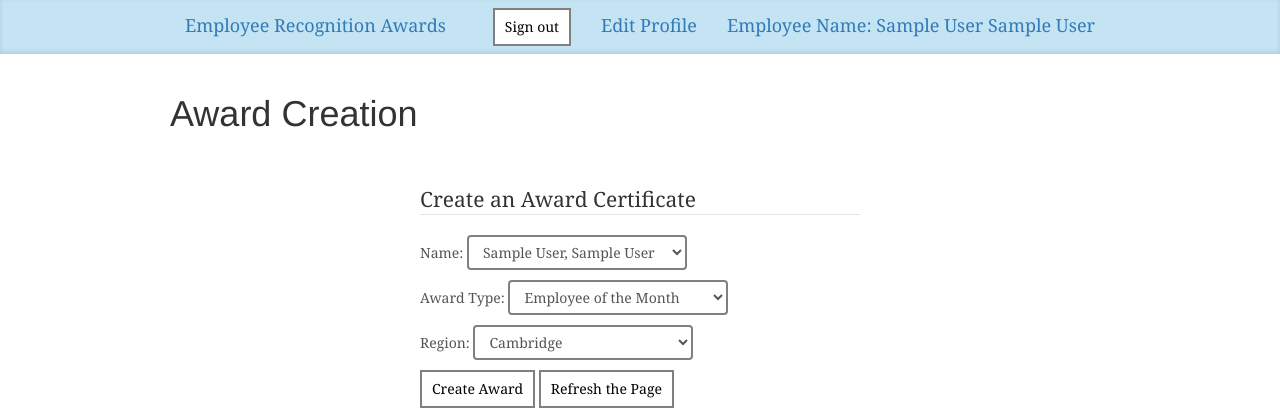
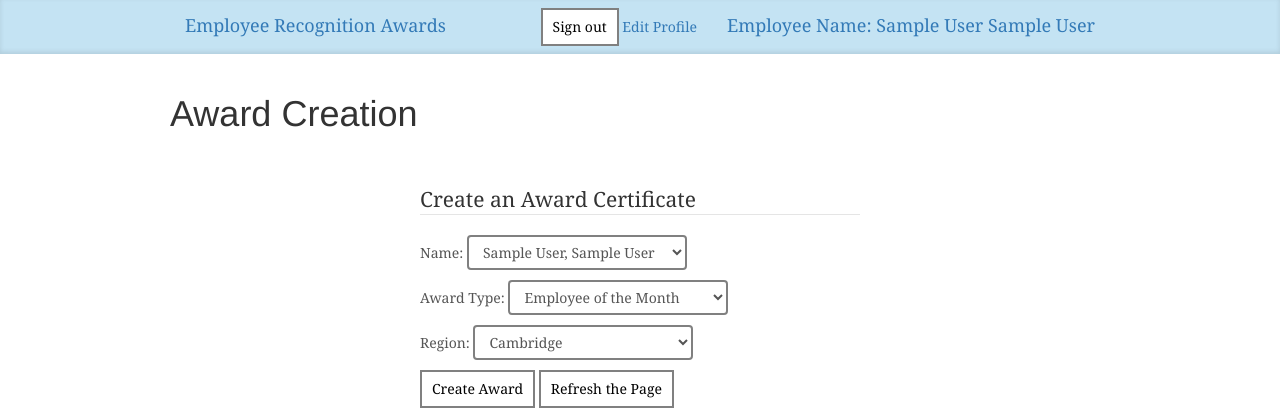
Before and after one commit to yaejinoh/Employee-Award-Management-System, a PHP site: page /userforms/createAward.php in a window 1280 px wide. Shown: the top 420 px of the page. Run offline with PHP 8.4, Linux system fonts and the light colour scheme; the visitor is signed in with stand-in values (Sample User, id 1); data comes from the database, SQL or seed files in the repository; data that the repository does not hold is empty.

Commit message:
Create createAward.php

```diff
--- a/userforms/createAward.php
+++ b/userforms/createAward.php
@@ -46,12 +46,10 @@ if (!isset($_Session['employeeLastName']) && !isset($_SESSION['employeeLoggedIn'
                     <form class="navbar-brand pull-right">
                          <a> <?php echo "Employee Name:" . " " . $_SESSION['employeeFirstName']. " " . $_SESSION['employeeLastName'] ; ?> </a>
                     </form>
-		    <form class="navbar-brand pull-right">
-                         <a href="userMod.php">Edit Profile</a>
-                    </form>
                     <!-- --------------------------------- Logout Form --------------------------------- -->
                     <form class="navbar-form pull-right" method="POST" action="userLogout.php">
                         <input type="submit" value = "Sign out" name="logout form)">
+                        <a href="userMod.php">Edit Profile</a>
                     </form>
                 </nav>
             </div>
```
